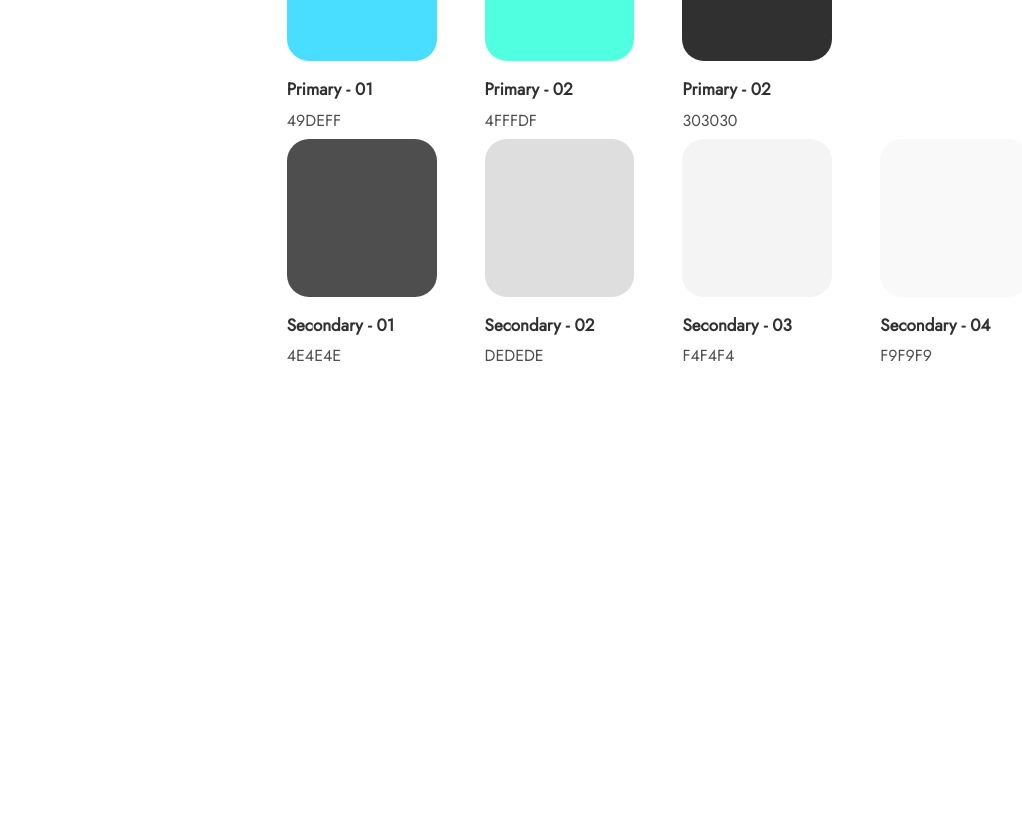
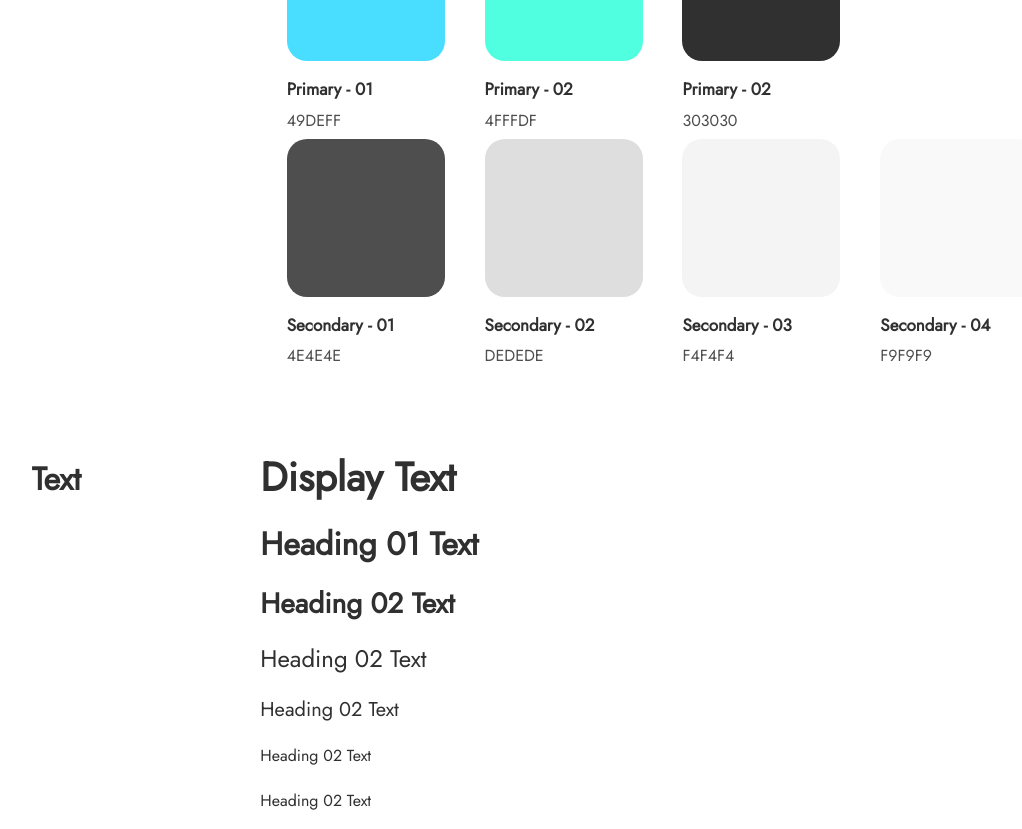
Before and after one commit to KiritoEM/PrimeCRM-weeklyDecember, a React (Create React App) app: page / in a window 1280 px wide. Shown: the part 480-1309 px from the top of the page, without its empty margins (109-1131 px from the left). Before the commit the page ends 864 px from the top, so only its background shows below. Built offline with nearby package versions, Linux system fonts and the light colour scheme.

Commit message:
add text to content

```diff
--- a/src/components/Content.tsx
+++ b/src/components/Content.tsx
@@ -1,10 +1,12 @@
 import Color from "./content/Color";
+import Text from "./content/Text";
 
 const Content = (): JSX.Element => {
   return (
     <section id="content">
       <div id="content__container">
         <Color />
+        <Text />
       </div>
     </section>
   );
--- /dev/null
+++ b/src/components/content/Text.tsx
@@ -0,0 +1,20 @@
+const Text = (): JSX.Element => {
+  return (
+    <section id="text">
+      <div className="section-header">
+        <h2>Text</h2>
+      </div>
+      <div className="section-content">
+        <h1>Display Text</h1>
+        <h2 className="mt-4">Heading 01 Text</h2>
+        <h3 className="mt-4">Heading 02 Text</h3>
+        <h4 className="mt-4">Heading 02 Text</h4>
+        <h5 className="mt-4">Heading 02 Text</h5>
+        <h6 className="mt-4">Heading 02 Text</h6>
+        <p className="mt-4">Heading 02 Text</p>
+      </div>
+    </section>
+  );
+};
+
+export default Text;
--- a/src/styles/content.scss
+++ b/src/styles/content.scss
@@ -1,3 +1,6 @@
+@import "./content/color.scss";
+@import "./content/text.scss";
+
 #content {
     width: 100%;
     overflow: hidden;
@@ -7,38 +10,5 @@
     &__container {
         width: 100%;
         @include container;
-
-        #color {
-            width: 100%;
-            display: flex;
-            flex-direction: row;
-            gap: 18%;
-            padding: 0;
-
-            .section-header {
-                margin-top: 2px;
-
-                h2 {
-                    color: $color-primary03;
-                    font-weight: 600;
-                }
-            }
-
-            .section-content {
-                width: 100%;
-
-                .section-primary {
-                    width: 100%;
-                    padding: 0;
-                    margin-top: -10px;
-                }
-
-                .section-secondary {
-                    width: 100%;
-                    padding: 0;
-                    margin-top: -10px;
-                }
-            }
-        }
     }
 }
--- a/src/styles/content/ColorCard.scss
+++ b/src/styles/content/ColorCard.scss
@@ -3,9 +3,9 @@
     width: 100%;
 
     &__bg {
-        width: 100%;
+        width: 158px;
         height: 158px;
-        border-radius: 22px;
+        border-radius: 20px;
     }
 
     &__content {
--- /dev/null
+++ b/src/styles/content/color.scss
@@ -0,0 +1,32 @@
+#color {
+    width: 100%;
+    display: flex;
+    flex-direction: row;
+    gap: 18%;
+    padding: 0;
+
+    .section-header {
+        margin-top: 2px;
+
+        h2 {
+            color: $color-primary03;
+            font-weight: 600;
+        }
+    }
+
+    .section-content {
+        width: 100%;
+
+        .section-primary {
+            width: 100%;
+            padding: 0;
+            margin-top: -10px;
+        }
+
+        .section-secondary {
+            width: 100%;
+            padding: 0;
+            margin-top: -10px;
+        }
+    }
+}
--- /dev/null
+++ b/src/styles/content/text.scss
@@ -0,0 +1,56 @@
+#text {
+    width: 100%;
+    display: flex;
+    flex-direction: row;
+    gap: 18%;
+    padding: 0;
+    margin-top: 4.6rem;
+
+    .section-header {
+        margin-top: 2px;
+
+        h2 {
+            color: $color-primary03;
+            font-weight: 600;
+        }
+    }
+
+    .section-content{
+        margin-top: -5px;
+
+        h1{
+            color: $color-primary03;
+            font-weight: 700;
+        }
+
+        h2{
+            color: $color-primary03;
+            font-weight: 600;
+        }
+
+        h3{
+            color: $color-primary03;
+            font-weight: 600;
+        }
+
+        h4{
+            color: $color-primary03;
+            font-weight: 500;
+        }
+
+        h5{
+            color: $color-primary03;
+            font-weight: 500;
+        }
+
+        h6{
+            color: $color-primary03;
+            font-weight: 500;
+        }
+
+        p{
+            color: $color-primary03;
+            font-weight: 500;
+        }
+    }
+}
--- a/src/styles/navbar.scss
+++ b/src/styles/navbar.scss
@@ -33,7 +33,7 @@
                 height: 100%;
                 display: flex;
                 flex-direction: row;
-                gap: 28px;
+                gap: 30px;
 
                 li {
                     font-size: 17px;
```
